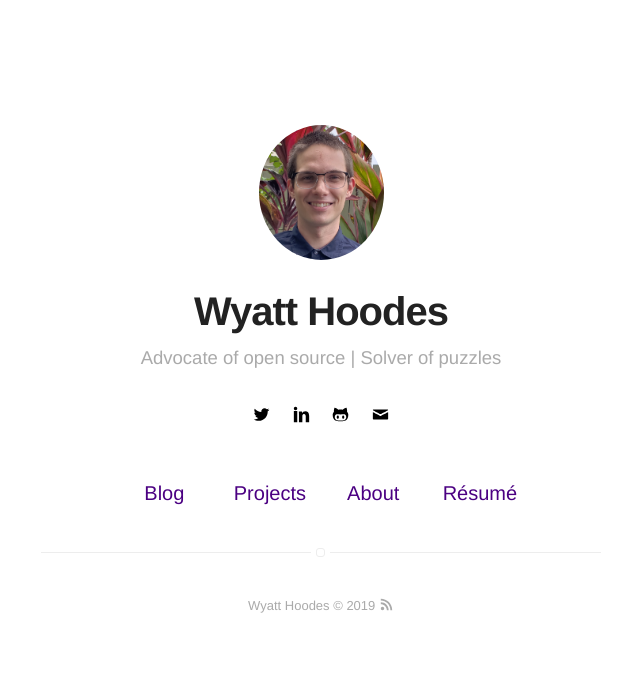
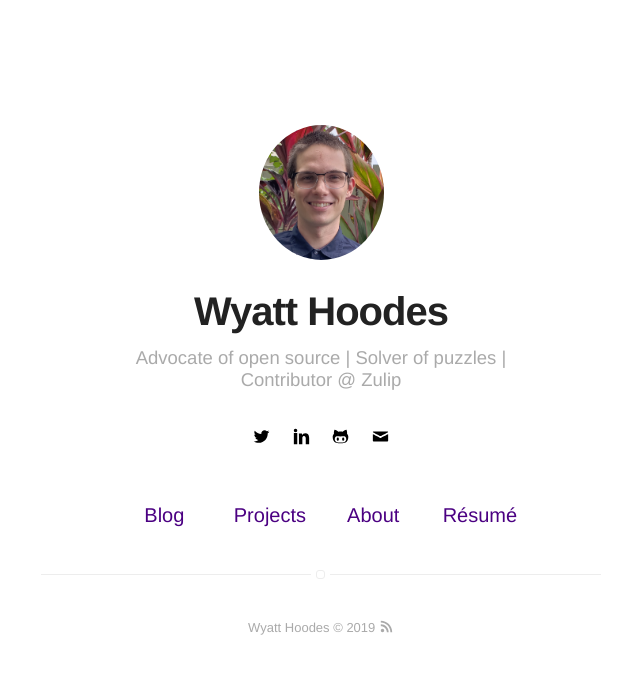
Before and after one commit to whoodes/whoodes.github.io, a Jekyll site: the page built from index.html, in a window 1280 px wide. Shown: the top 674 px of the page, without its empty margins (319-959 px from the left). Built offline with Jekyll 4.4.1, drawn with Linux system fonts in a browser that asks for light colours.

Commit message:
bio: Add contributor to bio line.

```diff
--- a/_config.yml
+++ b/_config.yml
@@ -1,6 +1,6 @@
 # main text of home
 name: Wyatt Hoodes
-bio: Advocate of open source | Solver of puzzles
+bio: Advocate of open source | Solver of puzzles | Contributor @ Zulip
 
 # twitter summary info
 description: A blog about technology and stuff related
```
